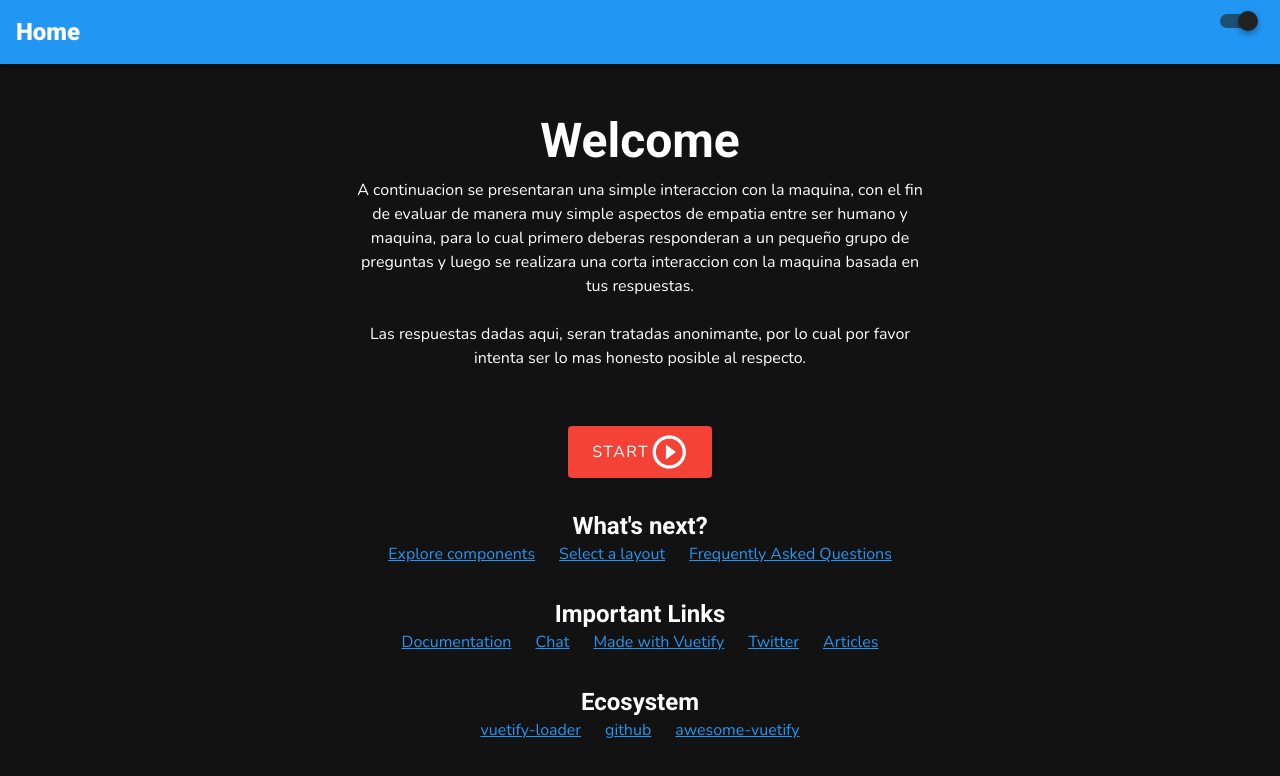
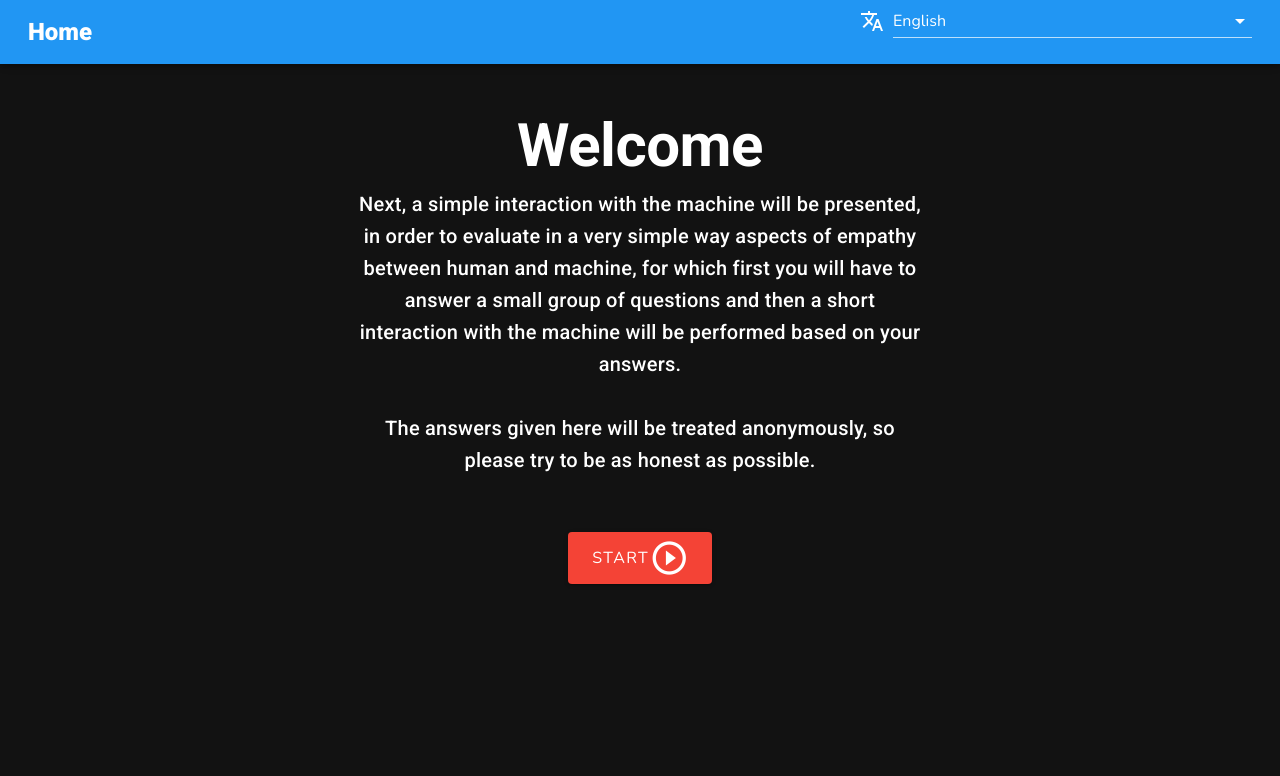
Before and after one commit to andres112/AffectiveComputing, a Vue app: page / in a window 1280 px wide. Shown: the top 776 px of the page. Built offline with nearby package versions, Linux system fonts and the light colour scheme.

Commit message:
Home view done
Pending firebase conection

```diff
--- a/package.json
+++ b/package.json
@@ -8,7 +8,9 @@
   },
   "dependencies": {
     "core-js": "^3.6.5",
+    "firebase": "^8.2.1",
     "vue": "^2.6.11",
+    "vue-i18n": "^8.22.2",
     "vue-router": "^3.2.0",
     "vuetify": "^2.2.11",
     "vuex": "^3.4.0"
--- /dev/null
+++ b/src/assets/translations.json
@@ -0,0 +1,26 @@
+{
+  "en": {
+    "home": {
+      "section": "Home",
+      "title": "Welcome",
+      "presentation": "Next, a simple interaction with the machine will be presented, in order to evaluate in a very simple way aspects of empathy between human and machine, for which first you will have to answer a small group of questions and then a short interaction with the machine will be performed based on your answers.",
+      "advice": "The answers given here will be treated anonymously, so please try to be as honest as possible.",
+      "start-button": "Start"
+    },
+    "first":{
+        "section":"1st Module"
+    }
+  },
+  "es": {
+    "home": {
+      "section": "Inicio",
+      "title": "Bienvenid@",
+      "presentation": "A continuación, se presentarán una simple interacción con la máquina, con el fin de evaluar de manera muy simple aspectos de empatía entre ser humano y máquina, para lo cual primero deberás responderán a un pequeño grupo de preguntas y luego se realizara una corta interacción con la maquina basada en tus respuestas.",
+      "advice": "Las respuestas dadas aquí, serán tratadas de manera anónima, por lo cual pedimos por favor intenta ser lo más honesto posible al respecto.",
+      "start-button": "Comenzar"
+    },
+    "first":{
+        "section":"1er Modulo"
+    }
+  }
+}
--- a/src/components/Header.vue
+++ b/src/components/Header.vue
@@ -1,30 +1,57 @@
 <template>
   <v-app-bar app color="primary" dark>
+    <v-container fluid>
+      <v-row class="d-flex justify-space-between align-center">
+        <v-col cols="6">
           <div class="d-flex align-center">
-        <div class="text-h5 font-weight-black" v-text="text"></div>
+            <div class="text-h5 font-weight-black" v-text="$t(section)"></div>
           </div>
+        </v-col>
 
-      <v-spacer></v-spacer>
+        <v-col cols="4">
+          <v-select
+            v-model="select"
+            :items="languages"
+            item-text="lan"
+            item-value="code"
+            prepend-icon="mdi-translate"
+            return-object
+            single-line
+          ></v-select>
+        </v-col>
+      </v-row>
+    </v-container>
 
-      <v-switch
-        color="grey darken-4"
-        v-model="themeStyle"
-      ></v-switch>
+    <!-- <v-switch color="grey darken-4" v-model="themeStyle"></v-switch> -->
   </v-app-bar>
 </template>
 
 <script>
+import { mapState } from "vuex";
+
 export default {
   name: "Header",
   data: () => ({
     themeStyle: true,
     text: "Home",
+    languages: [
+      { lan: "English", code: "en" },
+      { lan: "Español", code: "es" },
+    ],
+    select: { lan: "English", code: "en" },
   }),
+
+  computed: {
+    ...mapState(["section"]),
+  },
 
   watch: {
     themeStyle: function() {
       this.$vuetify.theme.dark = this.themeStyle;
     },
+    select: function() {
+      this.$i18n.locale = this.select.code;
     },
-}
+  },
+};
 </script>
--- a/src/components/HelloWorld.vue
+++ /dev/null
@@ -1,144 +0,0 @@
-<template>
-  <v-container>
-    <v-row class="text-center" justify="center">
-      <v-col class="mt-10 mb-2" cols="6" align-self="center">
-        <h1 class="display-2 font-weight-bold mb-3 ">
-          Welcome
-        </h1>
-        <p class="subheading font-weight-regular ">
-          A continuacion se presentaran una simple interaccion con la maquina,
-          con el fin de evaluar de manera muy simple aspectos de empatia entre
-          ser humano y maquina, para lo cual primero deberas responderan a un
-          pequeño grupo de preguntas y luego se realizara una corta interaccion
-          con la maquina basada en tus respuestas.
-          <br />
-          <br />
-          Las respuestas dadas aqui, seran tratadas anonimante, por lo cual por
-          favor intenta ser lo mas honesto posible al respecto.
-        </p>
-      </v-col>
-      <v-col cols="12">
-        <v-btn color="red" class="my-2 white--text" x-large>
-          Start
-          <v-icon dark x-large>
-            mdi-play-circle-outline
-          </v-icon>
-        </v-btn>
-      </v-col>
-
-      <v-col class="mb-5" cols="12">
-        <h2 class="headline font-weight-bold mb-3">
-          What's next?
-        </h2>
-
-        <v-row justify="center">
-          <a
-            v-for="(next, i) in whatsNext"
-            :key="i"
-            :href="next.href"
-            class="subheading mx-3"
-            target="_blank"
-          >
-            {{ next.text }}
-          </a>
-        </v-row>
-      </v-col>
-
-      <v-col class="mb-5" cols="12">
-        <h2 class="headline font-weight-bold mb-3">
-          Important Links
-        </h2>
-
-        <v-row justify="center">
-          <a
-            v-for="(link, i) in importantLinks"
-            :key="i"
-            :href="link.href"
-            class="subheading mx-3"
-            target="_blank"
-          >
-            {{ link.text }}
-          </a>
-        </v-row>
-      </v-col>
-
-      <v-col class="mb-5" cols="12">
-        <h2 class="headline font-weight-bold mb-3">
-          Ecosystem
-        </h2>
-
-        <v-row justify="center">
-          <a
-            v-for="(eco, i) in ecosystem"
-            :key="i"
-            :href="eco.href"
-            class="subheading mx-3"
-            target="_blank"
-          >
-            {{ eco.text }}
-          </a>
-        </v-row>
-      </v-col>
-    </v-row>
-  </v-container>
-</template>
-
-<script>
-export default {
-  name: "HelloWorld",
-
-  data: () => ({
-    ecosystem: [
-      {
-        text: "vuetify-loader",
-        href: "https://github.com/vuetifyjs/vuetify-loader",
-      },
-      {
-        text: "github",
-        href: "https://github.com/vuetifyjs/vuetify",
-      },
-      {
-        text: "awesome-vuetify",
-        href: "https://github.com/vuetifyjs/awesome-vuetify",
-      },
-    ],
-    importantLinks: [
-      {
-        text: "Documentation",
-        href: "https://vuetifyjs.com",
-      },
-      {
-        text: "Chat",
-        href: "https://community.vuetifyjs.com",
-      },
-      {
-        text: "Made with Vuetify",
-        href: "https://madewithvuejs.com/vuetify",
-      },
-      {
-        text: "Twitter",
-        href: "https://twitter.com/vuetifyjs",
-      },
-      {
-        text: "Articles",
-        href: "https://medium.com/vuetify",
-      },
-    ],
-    whatsNext: [
-      {
-        text: "Explore components",
-        href: "https://vuetifyjs.com/components/api-explorer",
-      },
-      {
-        text: "Select a layout",
-        href: "https://vuetifyjs.com/getting-started/pre-made-layouts",
-      },
-      {
-        text: "Frequently Asked Questions",
-        href:
-          "https://vuetifyjs.com/getting-started/frequently-asked-questions",
-      },
-    ],
-  }),
-};
-</script>
--- /dev/null
+++ b/src/components/Home.vue
@@ -0,0 +1,40 @@
+<template>
+  <v-container>
+    <v-row class="text-center" justify="center">
+      <v-col class="mt-10 mb-2" cols="6" align-self="center">
+        <h1 class="display-3 font-weight-bold mb-3 ">
+          {{$t('home.title')}}
+        </h1>
+        <p class="title font-weight-medium">
+          {{$t('home.presentation')}}
+          <br />
+          <br />
+          {{$t('home.advice')}}
+        </p>
+      </v-col>
+      <v-col cols="12">
+        <v-btn color="red" class="my-2 white--text" x-large @click="start">
+          {{$t('home.start-button')}}
+          <v-icon dark x-large>
+            mdi-play-circle-outline
+          </v-icon>
+        </v-btn>
+      </v-col>
+    </v-row>
+  </v-container>
+</template>
+
+<script>
+export default {
+  name: "Home",
+
+  data: () => ({
+  }),
+
+  methods: {
+    start(){
+      this.$router.push("/first")
+    }
+  },
+};
+</script>
--- a/src/main.js
+++ b/src/main.js
@@ -1,14 +1,16 @@
-import Vue from 'vue'
-import App from './App.vue'
-import router from './router'
-import store from './store'
-import vuetify from './plugins/vuetify';
+import Vue from "vue";
+import App from "./App.vue";
+import router from "./router";
+import store from "./store";
+import vuetify from "./plugins/vuetify";
+import { i18n } from "@/plugins/i18n";
 
-Vue.config.productionTip = false
+Vue.config.productionTip = false;
 
 new Vue({
   router,
   store,
   vuetify,
-  render: h => h(App)
-}).$mount('#app')
+  i18n,
+  render: (h) => h(App),
+}).$mount("#app");
--- /dev/null
+++ b/src/plugins/i18n.js
@@ -0,0 +1,13 @@
+import Vue from "vue";
+import VueI18n from "vue-i18n";
+import translations from "@/assets/translations.json";
+
+Vue.use(VueI18n);
+
+const messages = translations;
+
+export const i18n = new VueI18n({
+  locale: "en", // set locale
+  fallbackLocale: "es", // set fallback locale
+  messages, // set locale messages
+});
--- a/src/store/index.js
+++ b/src/store/index.js
@@ -5,8 +5,12 @@ Vue.use(Vuex)
 
 export default new Vuex.Store({
   state: {
+    section: null
   },
   mutations: {
+    setSection(state, payload) {
+      state.section = payload
+    }
   },
   actions: {
   },
--- a/src/views/FirstModule.vue
+++ b/src/views/FirstModule.vue
@@ -5,11 +5,19 @@
 </template>
 
 <script>
+import {mapMutations } from "vuex";
+
 export default {
   name: "First",
   data() {
     return {
     };
   },
+  methods: {
+    ...mapMutations(["setSection"]),
+  },
+  created() {
+    this.setSection("first.section")
+  },
 };
 </script>
--- a/src/views/Home.vue
+++ b/src/views/Home.vue
@@ -1,17 +1,23 @@
 <template>
   <div class="home">
-    <HelloWorld/>
+    <Home />
   </div>
 </template>
 
 <script>
 // @ is an alias to /src
-import HelloWorld from '@/components/HelloWorld.vue'
-
+import Home from "@/components/Home.vue";
+import {mapMutations } from "vuex";
 export default {
-  name: 'Home',
+  name: "HomeView",
   components: {
-    HelloWorld
-  }
-}
+    Home,
+  },
+  methods: {
+    ...mapMutations(["setSection"]),
+  },
+  created() {
+    this.setSection("home.section")
+  },
+};
 </script>
```
Also changed, not shown: 1 other file (tests, documents, lock files or other folders). Lines whose indentation alone changed are shown as unchanged.
